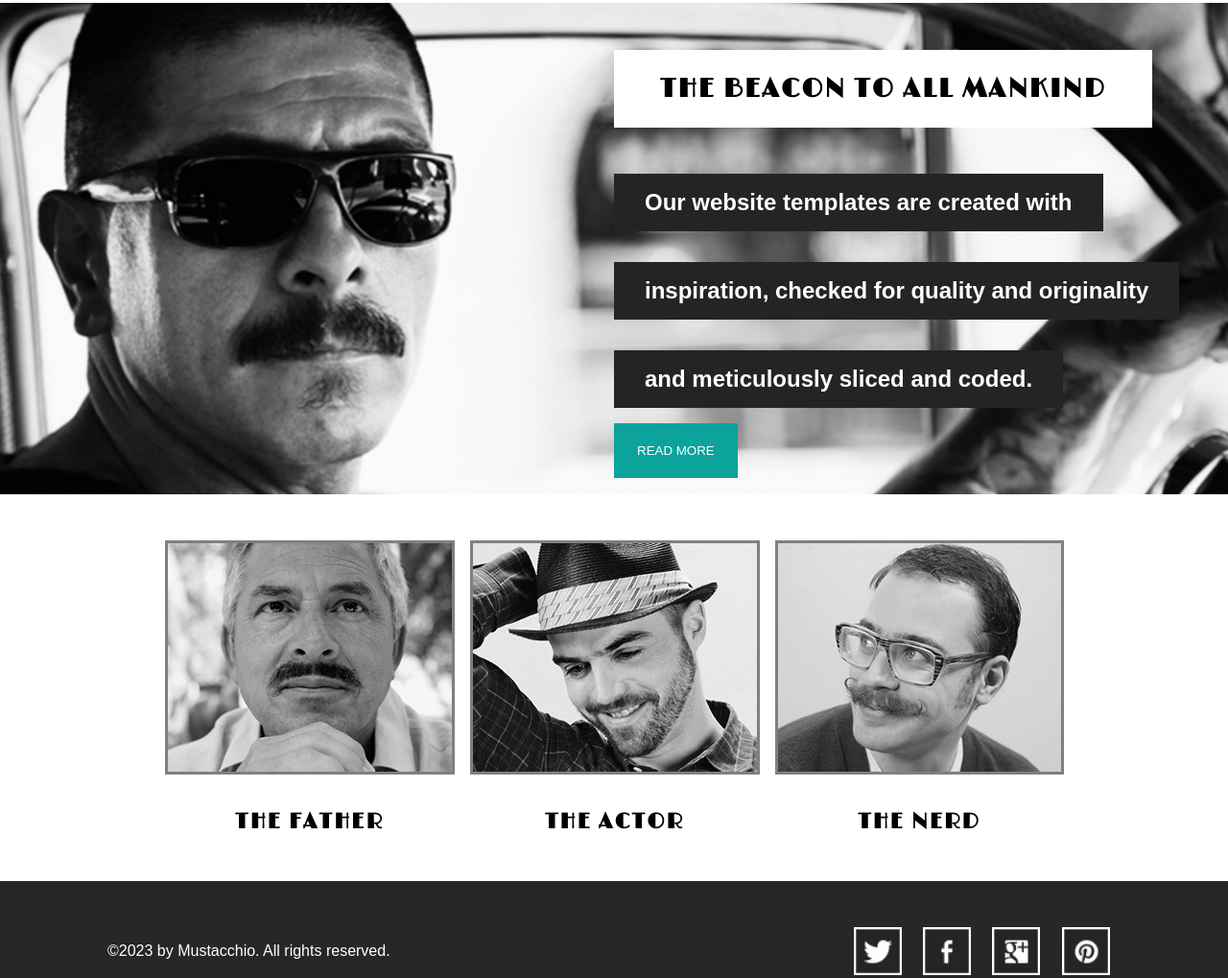
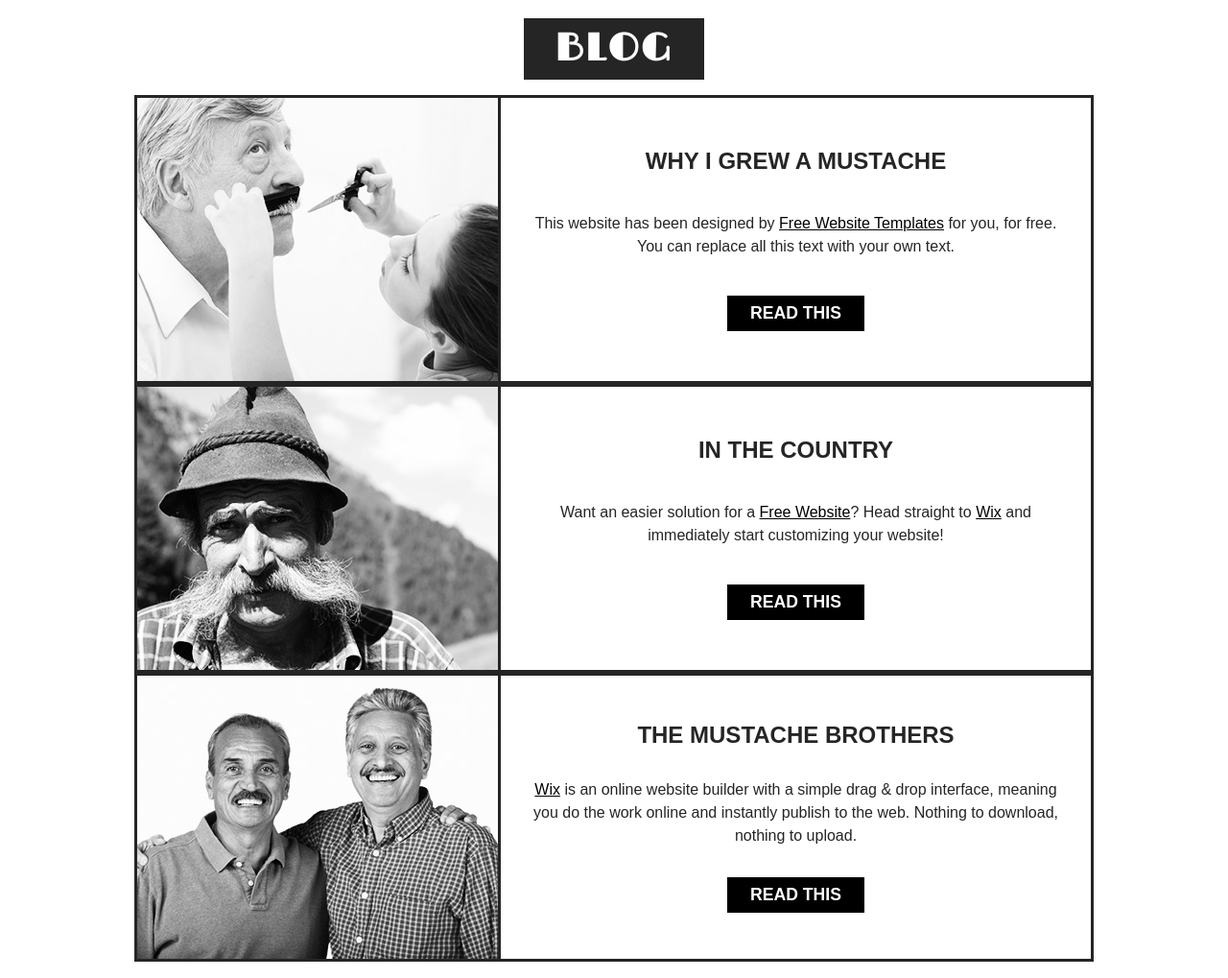
Before and after one commit to calebzroberts/CSET-110-Weekly-Assignment-1, a plain HTML site: page blog.html in a window 1280 px wide. Shown: the part 218-1237 px from the top of the page at 96% size. Drawn offline with nearby package versions, Linux system fonts and the light colour scheme.

Commit message:
Completed Home, About, Blog, and Gallery Pages

```diff
--- a/blog.html
+++ b/blog.html
@@ -20,31 +20,54 @@
         </nav>
     </header>
 
-    <article id="main">
-        <div id="hero">
-            <div class="halfWidthColumn">
-                <h1>The Beacon to all Mankind</h1>
-                <h3 class="frontPageParagraph">Our website templates are created with</h3>
-                <h3 class="frontPageParagraph">inspiration, checked for quality and originality</h3>
-                <h3 class="frontPageParagraph">and meticulously sliced and coded.</h3>
+    <article class="main" id="blogMain">
+        <h1>Blog</h1>
+
+        <div class="blogPostTab">
+            <img src="images/cutting-mustache.jpg" alt="cutting a mustache">
+            <div>
+                <h5>Why I Grew A Mustache</h5>
                 <p>
-                    <a href="about.html" title="about page"><button>Read More</button></a>
+                    This website has been designed by
+                    <a href="#">Free Website Templates</a> for you,
+                    for free. You can replace all this text with your
+                    own text.
+                </p>
+                <p>
+                    <a href="#" title="blog post"><button>Read This</button></a>
                 </p>
             </div>
         </div>
 
-        <div id="homeTripleGallery">
-            <div class="threeColumnImage">
-                <img src="images/the-father.jpg" alt="man with mustache">
-                <h2>The Father</h2>
+        <div class="blogPostTab">
+            <img src="images/in-the-country.jpg" alt="mustache man in the country">
+            <div>
+                <h5>In the country</h5>
+                <p>
+                    Want an easier solution for a
+                    <a href="#">Free Website</a>? Head straight to
+                    <a href="#">Wix</a> and immediately start
+                    customizing your website!
+                </p>
+                <p>
+                    <a href="#" title="blog post"><button>Read This</button></a>
+                </p>
             </div>
-            <div class="threeColumnImage">
-                <img src="images/the-actor.jpg" alt="man with mustache and hat">
-                <h2>The Actor</h2>
-            </div>
-            <div class="threeColumnImage">
-                <img src="images/the-nerd.jpg" alt="man with mustache and glasses">
-                <h2>The Nerd</h2>
+        </div>
+
+        <div class="blogPostTab">
+            <img src="images/mustache-brothers.jpg" alt="brothers with mustaches">
+            <div>
+                <h5>The mustache brothers</h5>
+                <p>
+                    <a href="#">Wix</a> is an online website builder
+                    with a simple drag & drop interface, meaning
+                    you do the work online and instantly publish to the web.
+                    Nothing to download, nothing to upload.
+                </p>
+                <p>
+                    <a href="#" title="blog post"><button>Read This</button></a>
+                </p>
             </div>
         </div>
     </article>
--- a/style.css
+++ b/style.css
@@ -10,6 +10,7 @@
 
 body {
     font-family: Arial, Helvetica, sans-serif;
+    color: #252525;
 }
 
 h1, h2 {
@@ -19,7 +20,13 @@ h1, h2 {
 }
 
 h1 {
-    font-size: 1.7rem;
+    font-size: 2.5rem;
+    background-color: #252525;
+    color:white;
+    width:fit-content;
+
+    padding: 0.5rem 2rem;
+    margin: 1rem 0;
 }
 
 h2 {
@@ -28,6 +35,21 @@ h2 {
 
 h3 {
     font-size: 1.5rem;
+}
+
+h4 {
+    font-size: 1.2rem;
+    margin: 2rem 0 0.5rem 0;
+}
+
+h5 {
+    font-size: 1.5rem;
+    font-weight: 800;
+    text-transform: uppercase;
+}
+
+p {
+    line-height: 1.5rem;
 }
 
 button {
@@ -46,6 +68,23 @@ button:hover{
     background-color:white;
     color:#0BA39C;
     cursor:pointer;
+}
+
+a:link {
+    color: black;
+
+}
+
+a:visited {
+    color: black;
+}
+
+a:hover {
+    color: darkslategray;
+}
+
+a:active {
+    color:lightgray;
 }
 
 
@@ -75,27 +114,27 @@ nav ul li {
     padding: 5px 25px;
 }
 
-a {
+li a {
     text-decoration: none;
 }
 
-a:link {
+li a:link {
     color: black;
 }
 
-a:visited {
+li a:visited {
     color: black;
 }
 
-a:hover {
+li a:hover {
     color: darkslategray;
 }
 
-a:active {
+li a:active {
     color:lightgray;
 }
 
-a.selected {
+li a.selected {
     color:gray;
 
 }
@@ -129,6 +168,8 @@ a.selected {
 }
 
 #hero .halfWidthColumn h1 {
+    font-size: 1.7rem;
+    color:black;
     width:fit-content;
     background-color: white;
     padding: 1.5rem 3rem;
@@ -160,6 +201,93 @@ a.selected {
 
 .threeColumnImage h2 {
     margin: 2rem 0;
+}
+
+
+
+/*About Styling---------------------------------------------*/
+#aboutMain{
+    display: flex;
+    flex-direction: column;
+    align-items: center;
+
+    max-width: 600px;
+    margin: 0 auto 3rem auto;
+
+    text-align: center;
+}
+
+#aboutMain img {
+    border: 3px solid #252525;
+    margin: 1rem;
+}
+
+
+
+/*Gallery Styling--------------------------------------------*/
+#galleryMain {
+    display:flex;
+    flex-direction: column;
+    align-items: center;
+    margin: 0 auto 3rem auto;
+}
+
+#gallery {
+    display: flex;
+    flex-wrap: wrap;
+    max-width: 1000px;
+    justify-content: center;
+}
+
+#gallery img {
+    margin: .5rem;
+    border: 3px solid #252525;
+
+}
+
+
+
+/*Blog styling----------------------------------------------*/
+#blogMain {
+    display: flex;
+    flex-direction: column;
+    align-items: center;
+    max-width: 1000px;
+    margin: 0 auto 3rem auto;
+}
+
+.blogPostTab {
+    width: 100%;
+    display: flex;
+    border: 3px solid #252525;
+    text-align: center;
+}
+
+.blogPostTab img{
+    border-right: 3px solid #252525;
+}
+
+.blogPostTab div{
+    display: flex;
+    flex-direction: column;
+    align-items: center;
+    justify-content: space-around;
+
+    padding: 2rem;
+}
+
+.blogPostTab button {
+    background-color: black;
+    padding: .5rem 1.5rem;
+    font-weight: 800;
+    font-size: 1.1rem;
+    border: none;
+}
+
+.blogPostTab button:hover {
+    background-color: white;
+    color:black;
+    border: 5px solid black;
 }
 
 
```
Also changed, not shown: about.html (+47 -26 lines), contact.html (+1 -1 lines), gallery.html (+13 -25 lines), index.html (+1 -1 lines).
